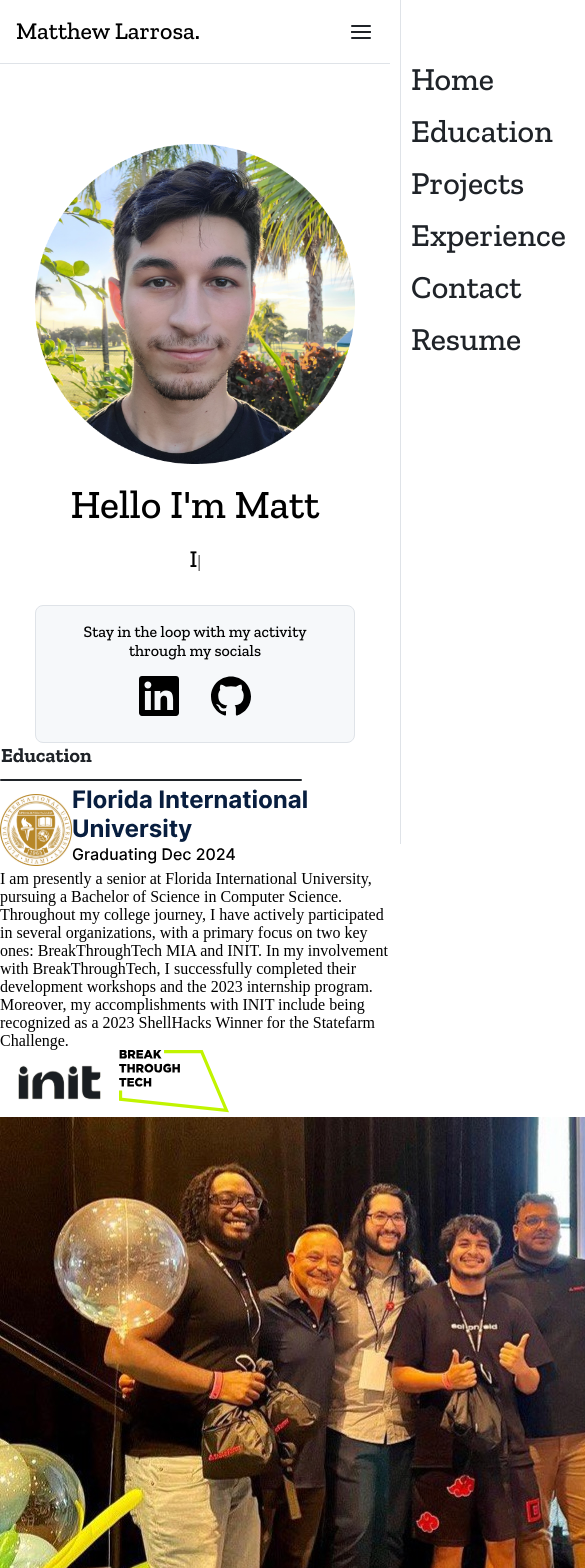
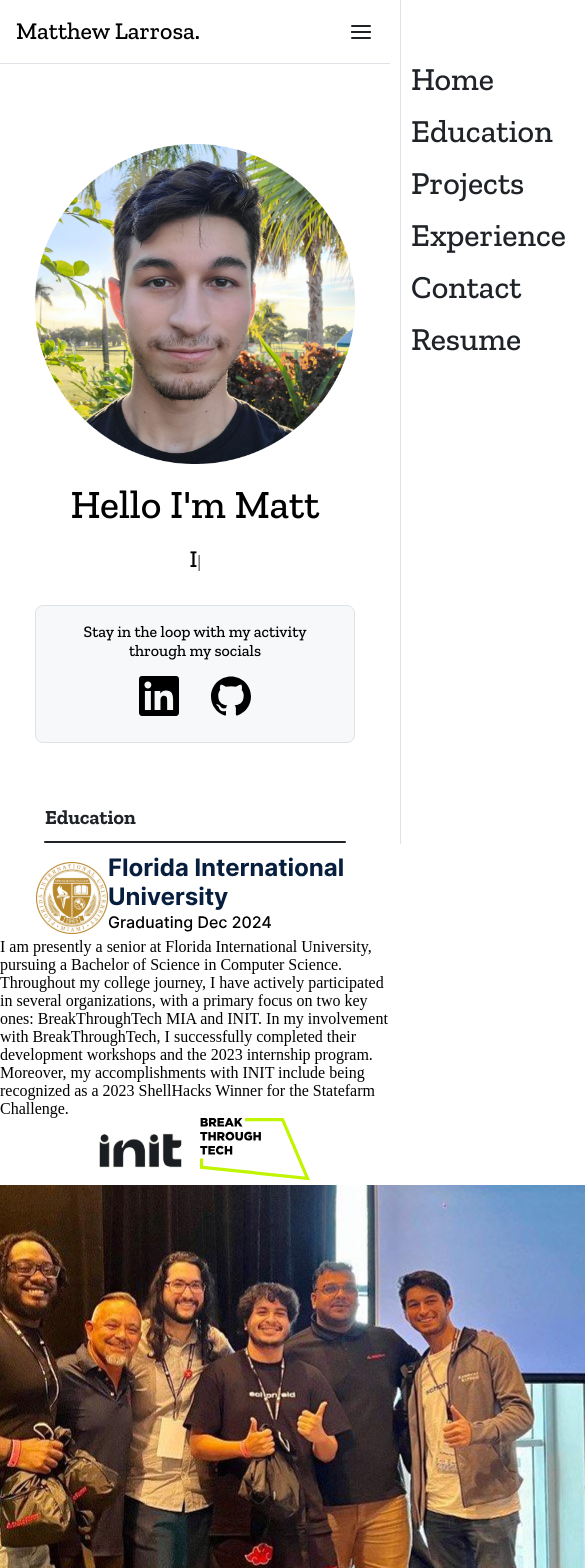
Before and after one commit to matthewLarrosa/portfilio-website-v2, a React (Vite) app: page / in a window 390 px wide. Shown: the top 1568 px of the page, 585 px wide, since content can reach past the window. Built offline with nearby package versions, Linux system fonts and the light colour scheme.

Commit message:
education title

```diff
--- a/src/components/Education/Fiu.css
+++ b/src/components/Education/Fiu.css
@@ -0,0 +1,30 @@
+@media only screen and (max-width: 699px) {
+    *{
+        margin: 0px;
+        padding: 0px;
+    }
+    .educationContainer{
+        display: flex;
+            flex-direction: column;
+            align-items: center;
+            margin-top: 2rem;
+            width: auto;
+            height: auto;
+            background-color: #ffffff;
+    }
+    .educationTitle{
+        height: auto;
+        width: auto;
+        margin-top: 20px;
+        padding: 10px;
+    }
+
+}
+
+@media only screen and (min-width: 1000px) {
+    *{
+        margin: 0px;
+        padding: 0px;
+    }
+
+}
```
